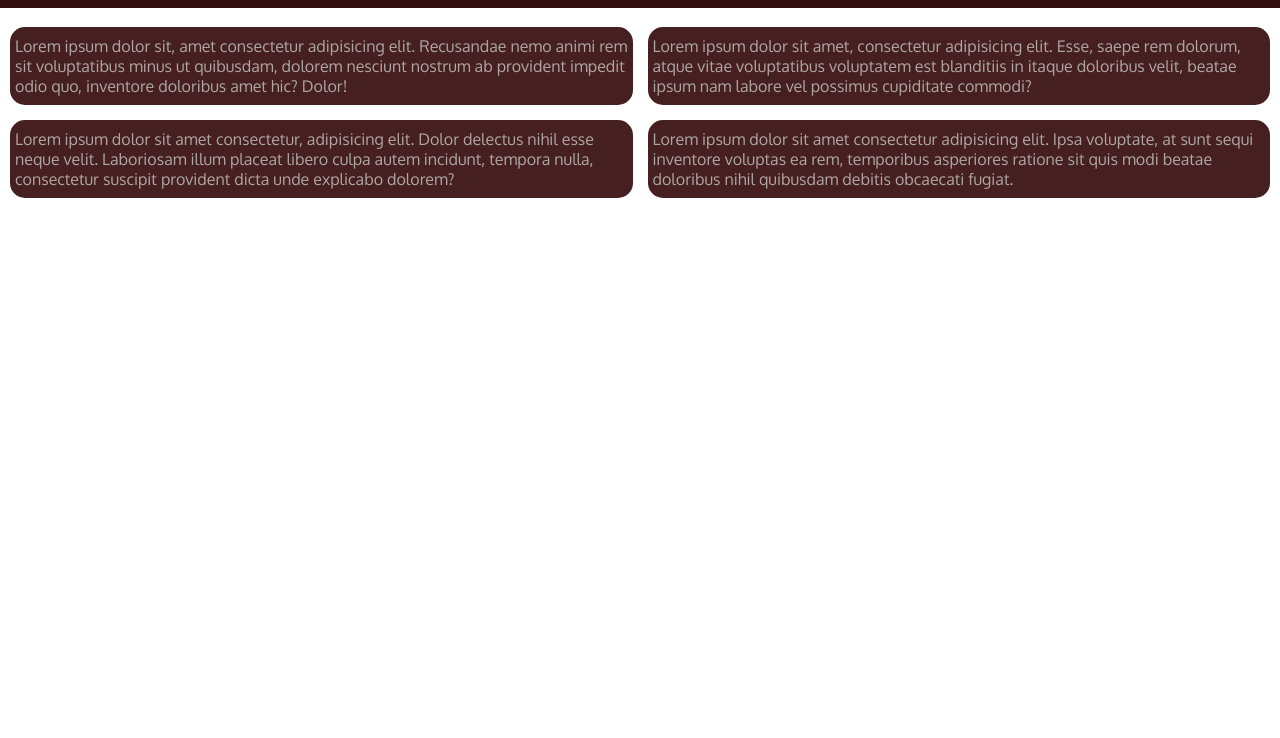
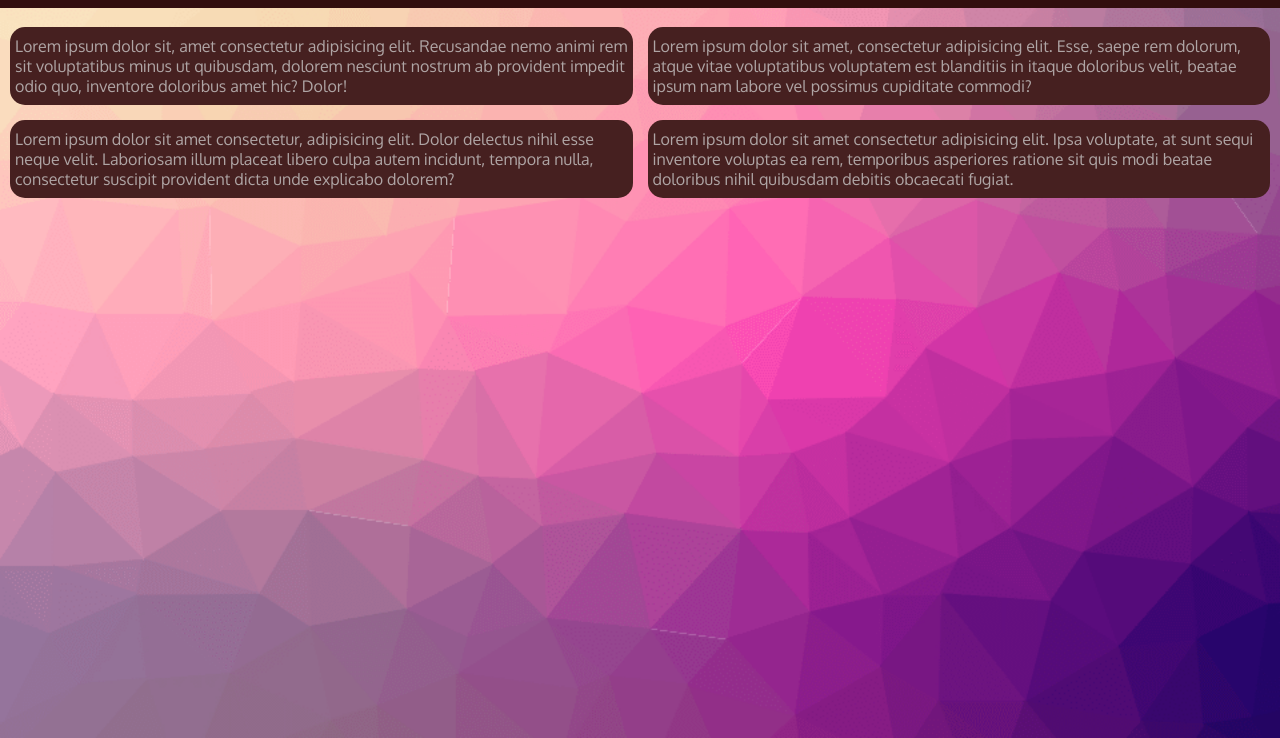
Before and after one commit to israksadi28/israksadi28, a plain HTML site: page Restaurant Site/index.html in a window 1280 px wide. Shown: the part 62-800 px from the top of the page. Drawn offline with Linux system fonts and the light colour scheme; the site is published under a folder, as on GitHub Pages, so addresses that start at the root find nothing; a web font is replaced by a local one.

Commit message:
forgot .

```diff
--- a/Restaurant Site/css/styles.css
+++ b/Restaurant Site/css/styles.css
@@ -5,7 +5,7 @@
 }
 
 html {
-    background: url("/images/1.png") no-repeat;
+    background: url("../images/1.png") no-repeat;
     background-size: cover;
     width: 100%;
     height: 100%;
```
